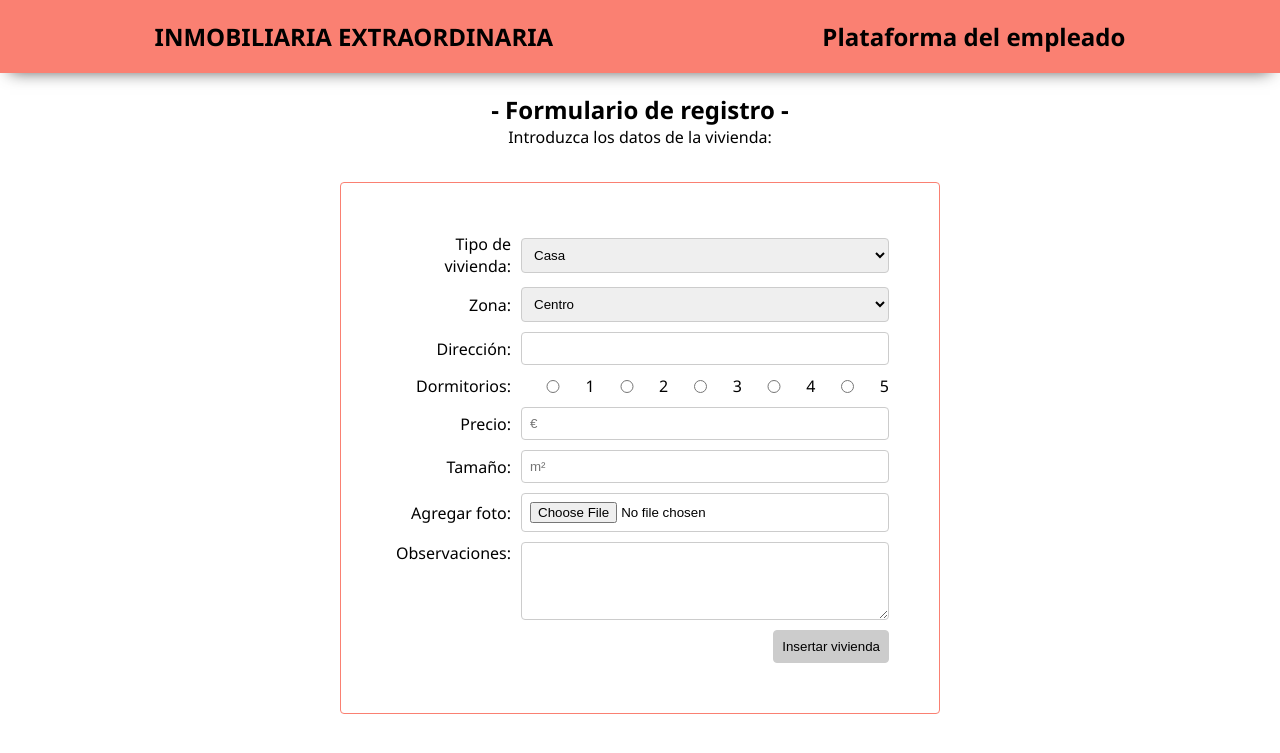
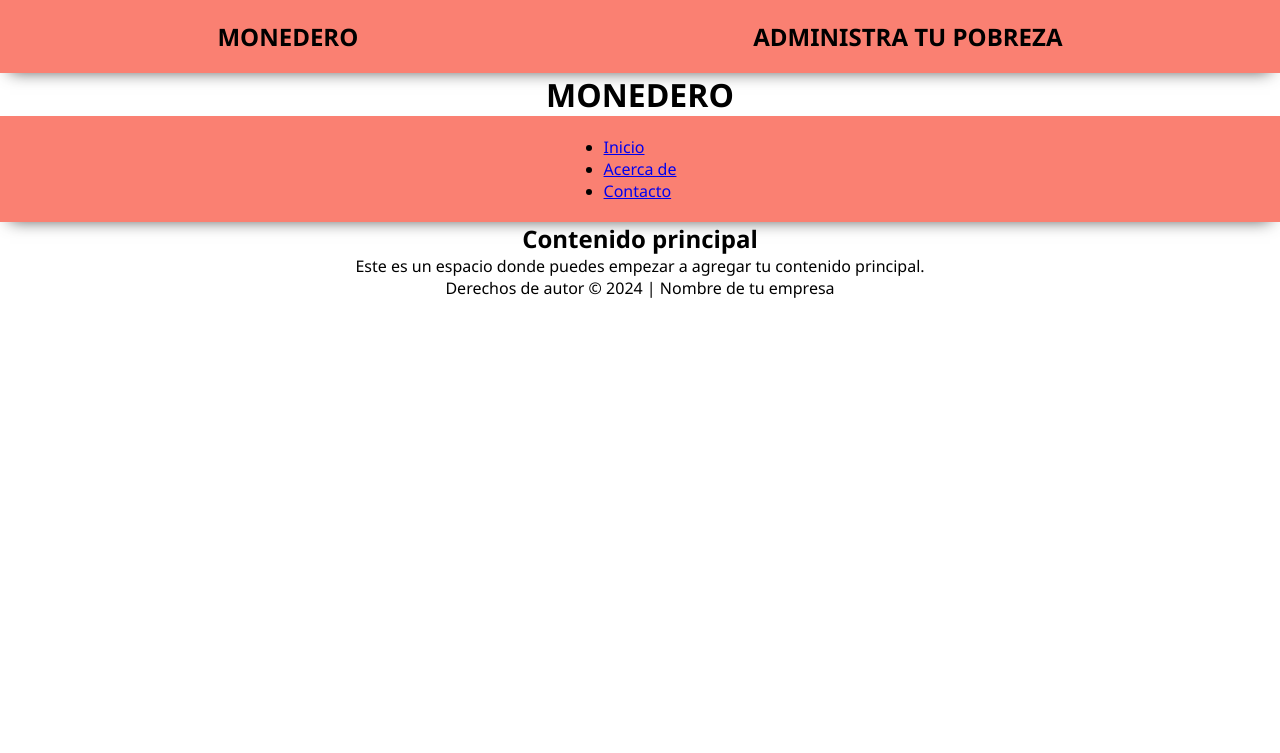
Before and after one commit to LuciaRol/monedero_mvc, a PHP site: page /php/ in a window 1280 px wide. Shown: the top 753 px of the page. Run offline with PHP 8.4, Linux system fonts and the light colour scheme; some libraries are stand-ins or nearby versions.

Commit message:
CAMBIOS nomenclatura

```diff
--- a/Controllers/DashboardController.php
+++ b/Controllers/DashboardController.php
@@ -2,54 +2,43 @@
 namespace Controllers;
 
 use Lib\Pages;
-use Models\Vivienda;
+use Models\Monedero;
 class DashboardController {
     public function mostrarDashboard() {
         $pagina = new Pages();
         $pagina->render("dashboard");
     }
 
-    public function mostrarNuevaVivienda() {
-    // Ruta al archivo CSV donde se almacenarán las viviendas
-    $archivoCSV = 'viviendas.csv';
+    public function mostrarNuevaMonedero() {
+    // Ruta al archivo CSV donde se almacenarán las Monederos
+    $archivotxt = 'monedero.txt';
     // Si la solicitud es POST, procesar el formulario
     if ($_SERVER["REQUEST_METHOD"] == "POST") {
         // Validar que los datos sean numéricos sea numérico
-        if (!is_numeric($_POST['precio'])) {
+        if (!is_numeric($_POST['importe'])) {
             echo "Los valores introducidos no son válidos.";
             return;
         }
 
-        if (!is_numeric($_POST['tamano'])) {
-            echo "Los valores introducidos no son válidos.";
-            return;
-        }
-
-        // Crear una instancia de Vivienda con los datos del formulario
-        $vivienda = new Vivienda(
-            $_POST['tipo'] ?? '',
-            $_POST['zona'] ?? '',
-            $_POST['direccion'] ?? '',
-            $_POST['dormitorios'] ?? '',
-            $_POST['precio'] ?? '',
-            $_POST['tamano'] ?? '',
-            $_POST['extra'] ?? [],
-            $_FILES['archivo']['name'] ?? '',
-            $_POST['mensaje'] ?? ''
+        // Crear una instancia de Monedero con los datos del formulario
+        $Monedero = new Monedero(
+            $_POST['concepto'] ?? '',
+            $_POST['fecha'] ?? '',
+            $_POST['importe'] ?? ''
         );
 
-        // Validar la vivienda
+        // Validar la Monedero
         if ($_SERVER["REQUEST_METHOD"] == "POST") {
-            // Crear una instancia de Vivienda y procesar el formulario
-            Vivienda::procesarFormulario();
-            $fp = fopen($archivoCSV, 'a');
+            // Crear una instancia de Monedero y procesar el formulario
+            Monedero::procesarFormulario();
+            $fp = fopen($archivotxt, 'a');
              // Si no se pudo abrir el archivo, muestra un mensaje de error
             if (!$fp) {
-                echo "Error al abrir el archivo CSV para escritura.";
+                echo "Error al abrir el archivo txt para escritura.";
             return;
             }
-            // Escritura de la nueva vivienda en el archivo CSV
-            fputcsv($fp, $vivienda->toArray());
+            // Escritura de la nueva Monedero en el archivo txt
+            fputcsv($fp, $Monedero->toArray());
 
             // Cierra el archivo después de escribir
             fclose($fp);
@@ -60,7 +49,7 @@ class DashboardController {
 
     // Si es GET o hay errores, renderizar la página del formulario
     $pagina = new Pages();
-    $pagina->render("nuevaVivienda");
+    $pagina->render("nuevaMonedero");
     }
 
 
--- a/Views/dashboard.php
+++ b/Views/dashboard.php
@@ -3,82 +3,27 @@
 <head>
     <meta charset="UTF-8">
     <meta name="viewport" content="width=device-width, initial-scale=1.0">
+    <title>Título de tu página</title>
+    <!-- Enlace al archivo de estilos externo -->
+    <link rel="stylesheet" href="estilos.css">
 </head>
 <body>
-    <main>
-        <div class="title_container">
-            <h2>- Formulario de registro -</h2>
-            <p>Introduzca los datos de la vivienda:</p>
-        </div>
-
-        <div class="form_container">
-            <form action="index.php?action=mostrarnuevavivienda" method="post" enctype="multipart/form-data">
-                <div class="form_row">
-                    <label for="tipo">Tipo de vivienda:</label>
-                    <select id="tipo" name="tipo">
-                        <option value="Piso">Piso</option>
-                        <option value="Adosado">Adosado</option>
-                        <option value="Chalet">Chalet</option>
-                        <option value="Casa" selected>Casa</option>
-                    </select>
-                </div>
-
-                <div class="form_row">
-                    <label for="zona">Zona:</label>
-                    <select id="zona" name="zona">
-                        <option value="Centro" selected>Centro</option>
-                        <option value="Zaidín">Zaidín</option>
-                        <option value="La Chana">La Chana</option>
-                        <option value="Albaicín">Albaicín</option>
-                        <option value="Realejo">Realejo</option>
-                        <option value="Sacromonte">Sacromonte</option>
-                    </select>
-                </div>
-
-                <div class="form_row">
-                    <label for="direccion">Dirección:</label>
-                    <input type="text" id="direccion" name="direccion" required>
-                </div>
-
-                <div class="form_row">
-                    <label for="dormitorios">Dormitorios:</label>
-                    <input type="radio" id="dormitorios1" name="dormitorios"  value="1"> 1
-                    <input type="radio" id="dormitorios2" name="dormitorios"  value="2"> 2
-                    <input type="radio" id="dormitorios3" name="dormitorios"  value="3"> 3
-                    <input type="radio" id="dormitorios4" name="dormitorios"  value="4"> 4
-                    <input type="radio" id="dormitorios5" name="dormitorios"  value="5"> 5
-
-                </div>
-
-                <div class="form_row">
-                    <label for="precio">Precio:</label>
-                    <input type="number" id="precio" name="precio" placeholder="€" required>
-                </div>
-
-                <div class="form_row">
-                    <label for="tamano">Tamaño:</label>
-                    <input type="number" id="tamano" name="tamano" placeholder="m²" required>
-                    <?php if (isset($errors['tamano'])): ?>
-                        <span class="error"><?php echo $errors['tamano']; ?></span>
-                    <?php endif; ?>
-                </div>
-
-                <div class="form_row">
-                    <label for="archivo">Agregar foto:</label>
-                    <input type="file" id="archivo" name="archivo">
-                </div>
-
-
-                <div class="form_row">
-                    <label for="mensaje">Observaciones:</label>
-                    <textarea id="mensaje" name="mensaje" rows="4" cols="50"></textarea>
-                </div>
-
-                <div class="insert_button">
-                    <input type="submit" value="Insertar vivienda">
-                </div>
-            </form>
-        </div>
-    </main>
+    <header>
+        <h1>MONEDERO</h1>
+    </header>
+    <nav>
+        <ul>
+            <li><a href="#">Inicio</a></li>
+            <li><a href="#">Acerca de</a></li>
+            <li><a href="#">Contacto</a></li>
+        </ul>
+    </nav>
+    <section>
+        <h2>Contenido principal</h2>
+        <p>Este es un espacio donde puedes empezar a agregar tu contenido principal.</p>
+    </section>
+    <footer>
+        <p>Derechos de autor &copy; 2024 | Nombre de tu empresa</p>
+    </footer>
 </body>
 </html>
--- a/Views/layout/header.php
+++ b/Views/layout/header.php
@@ -7,8 +7,8 @@
 <body>
     <header>
         <nav>
-            <h1>INMOBILIARIA EXTRAORDINARIA</h1>
-            <h2>Plataforma del empleado</h2>
+            <h1>MONEDERO</h1>
+            <h2>ADMINISTRA TU POBREZA</h2>
         </div>
     </header>
 </body>
```
Also changed, not shown: Controllers/ViviendaController.php (deleted, +0 -76 lines), Models/Monedero.php (added, +90 -0 lines), Models/Vivienda.php (deleted, +0 -169 lines), Views/nuevaVivienda.php (deleted, +0 -34 lines), README.md, Views/fotos/Captura de pantalla 2024-04-12 132215.png (deleted), monedero.txt (renamed from viviendas.csv).
